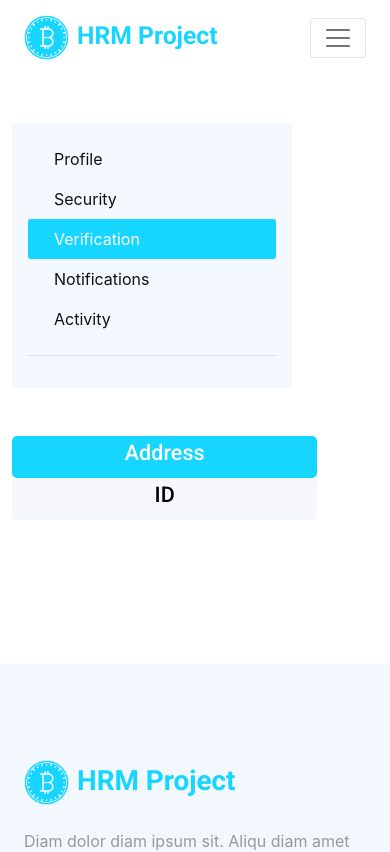
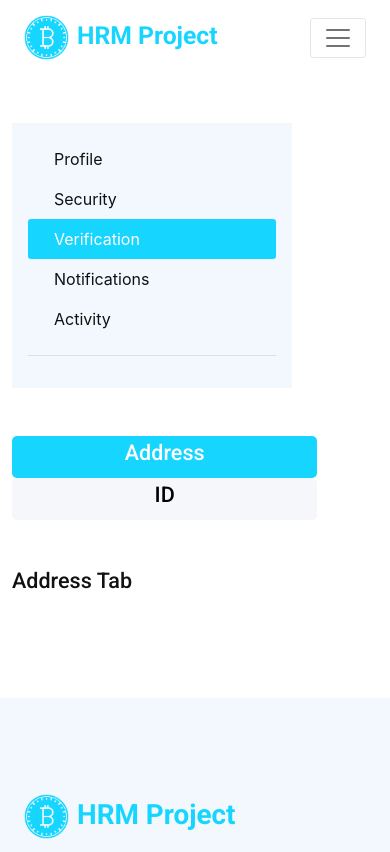
Before and after one commit to tkud04/hrm-project, a React (Create React App) app: page /verification in a window 390 px wide. Shown: the top 852 px of the page. Built offline with nearby package versions, Linux system fonts and the light colour scheme; some icons are missing.

Commit message:
moving to phone

```diff
--- a/src/pages/Verification.js
+++ b/src/pages/Verification.js
@@ -130,6 +130,20 @@ const Verification = () => {
              </a>
            </div>
           </div>
+
+          <div className="row">
+            {tabId === 'address' && (
+              <div className="col-md-12">
+                <h4>Address Tab</h4>
+              </div>
+            )}
+
+            {tabId === 'id' && (
+              <div className="col-md-12">
+                 <h4>ID Tab</h4>
+              </div>
+            )}
+          </div>
         </div>
 
       </div>
```
